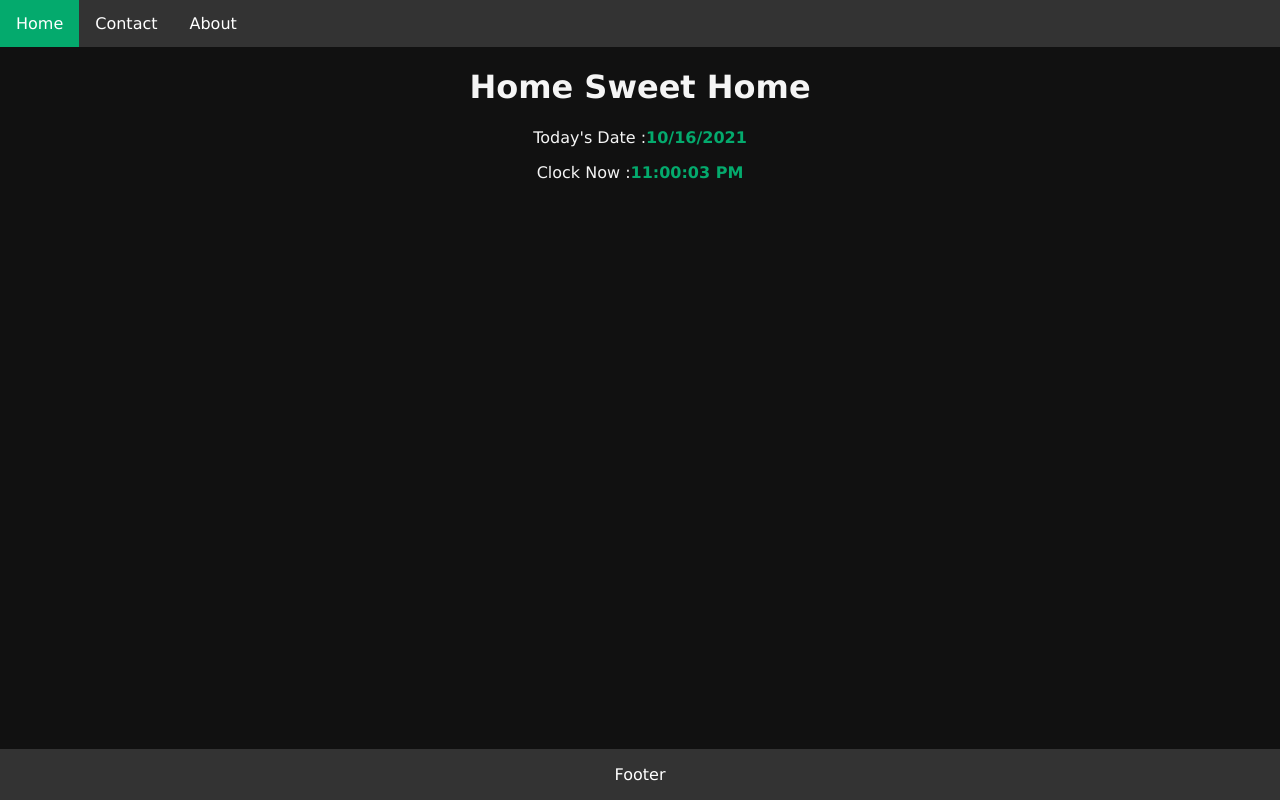
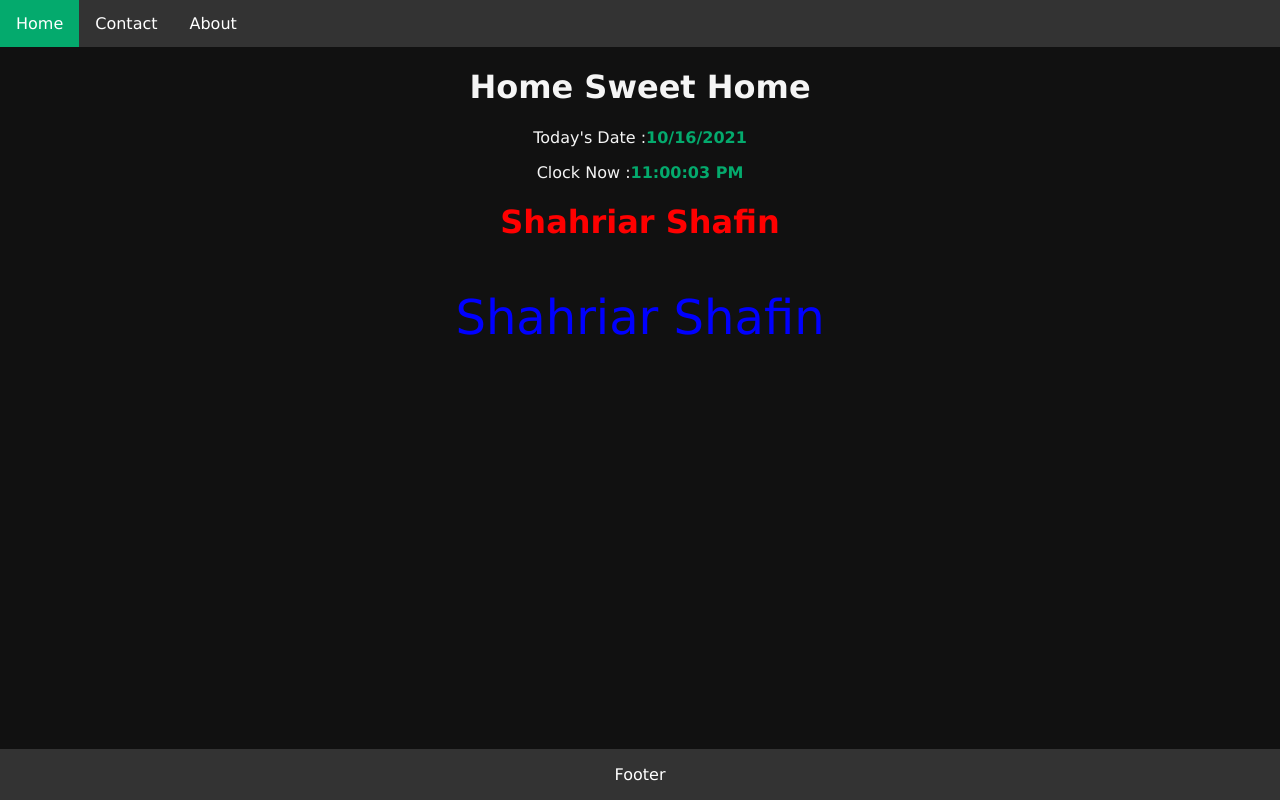
Before and after one commit to shahriarshafin/react-mini-projects, a React (Create React App) app in the folder hello-react/: page / in a window 1280 px wide. Built offline with nearby package versions, Linux system fonts and the light colour scheme.

Commit message:
inline css

```diff
--- a/hello-react/src/pages/Home/Home.jsx
+++ b/hello-react/src/pages/Home/Home.jsx
@@ -7,6 +7,9 @@ const home = 'Home';
 const date = new Date().toLocaleDateString();
 const time = new Date().toLocaleTimeString();
 
+const styles = {
+	color: 'red',
+};
 const Home = () => {
 	return (
 		<div>
@@ -18,6 +21,8 @@ const Home = () => {
 			<p>
 				Clock Now : <span> {time} </span>
 			</p>
+			<h1 style={styles}>Shahriar Shafin</h1>
+			<p style={{ color: 'blue', fontSize: '3rem' }}>Shahriar Shafin</p>
 			<Footer />
 		</div>
 	);
```
